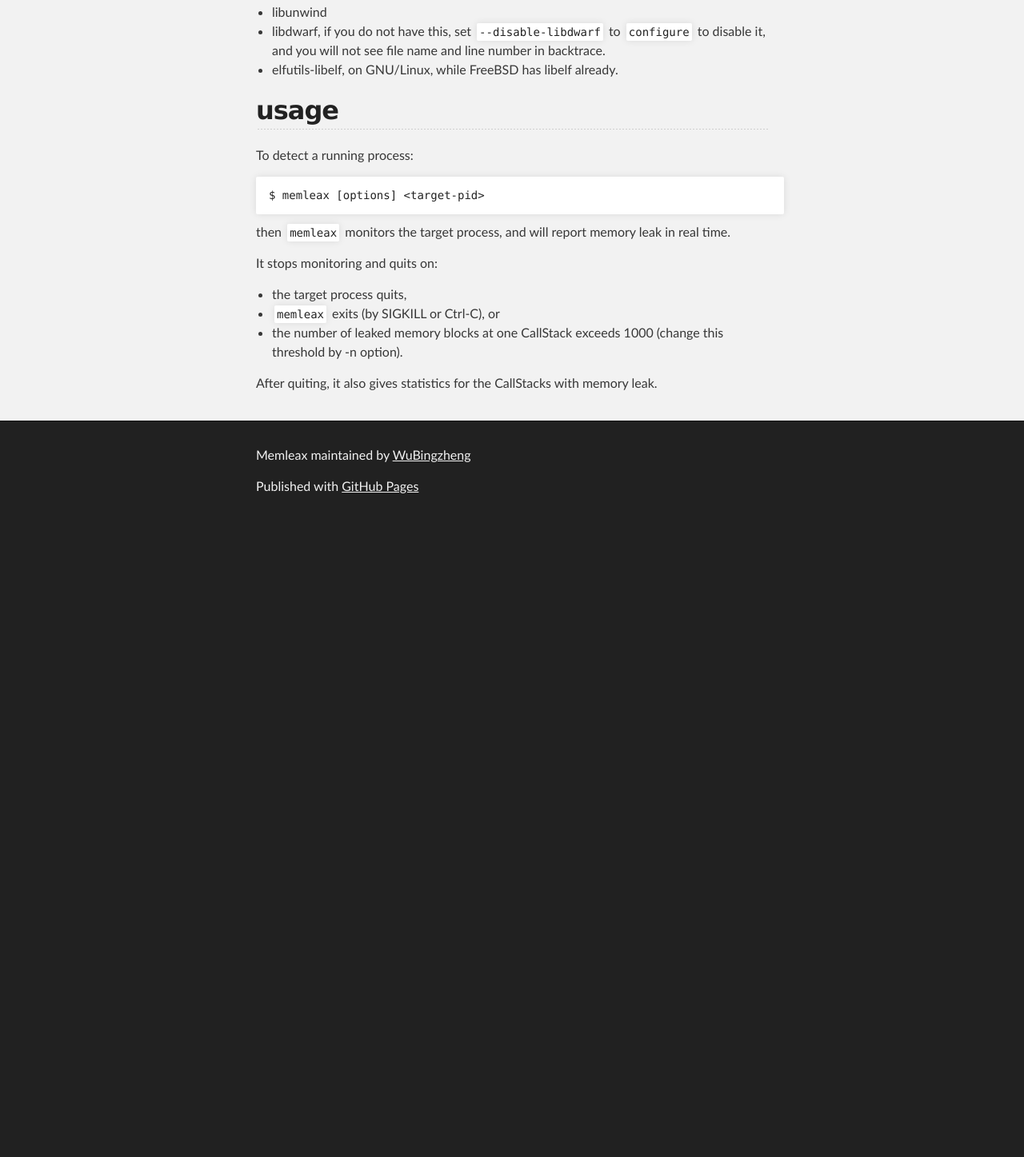
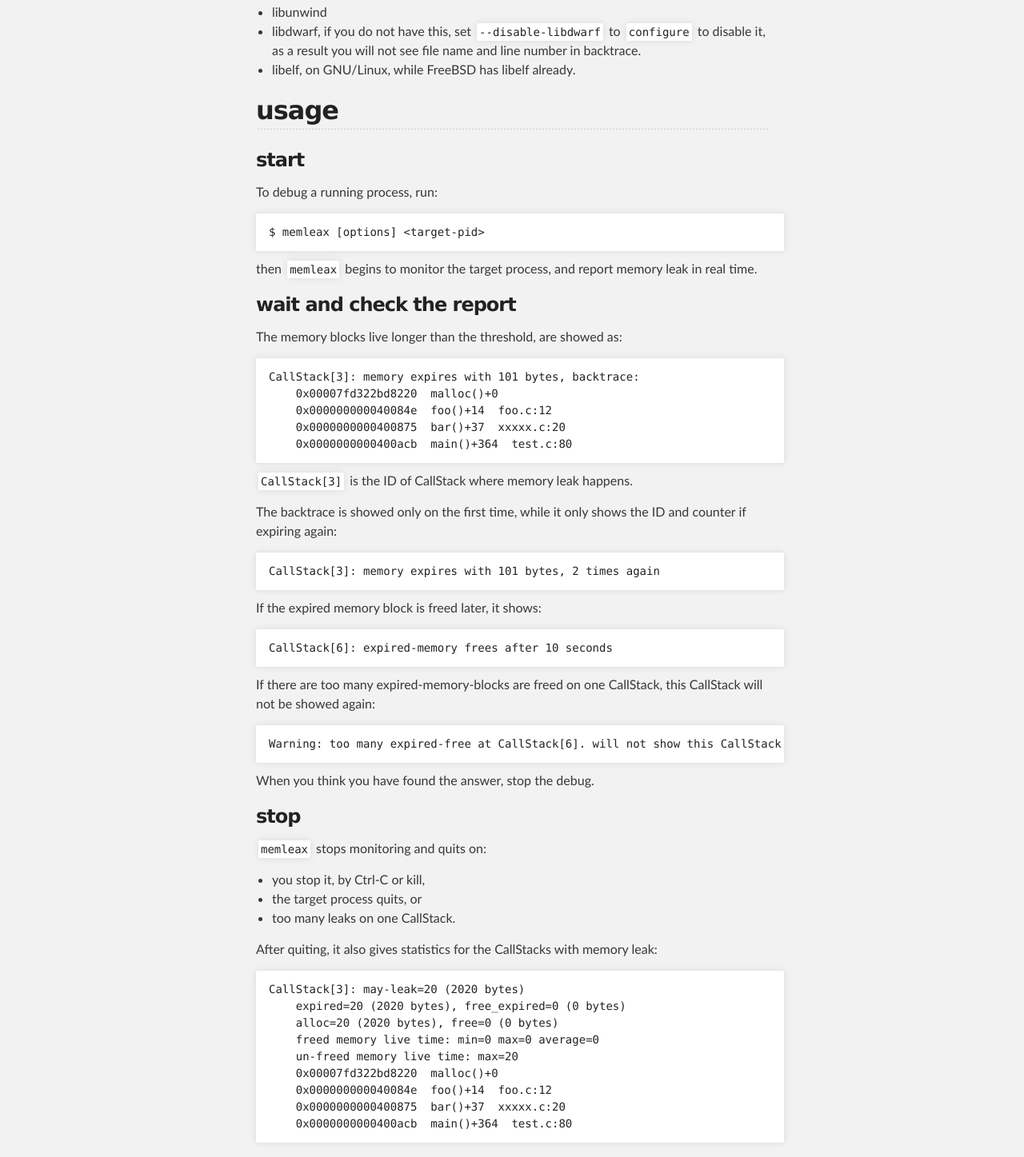
Before and after one commit to WuBingzheng/memleax, a plain HTML site: page index.html in a window 1280 px wide. Shown: the part 1870-3317 px from the top of the page at 80% size. Before the commit the page ends 2525 px from the top, so only its background shows below. Drawn offline with Linux system fonts and the light colour scheme.

Commit message:
Create gh-pages branch via GitHub

```diff
--- a/index.html
+++ b/index.html
@@ -69,15 +69,15 @@ to your scenarios; while the upside is the memory allocation for process
 initialization is skipped, besides of the convenience.</p>
 
 <h2>
-<a id="performace-influence" class="anchor" href="#performace-influence" aria-hidden="true"><span aria-hidden="true" class="octicon octicon-link"></span></a>performace influence</h2>
+<a id="performace-impact" class="anchor" href="#performace-impact" aria-hidden="true"><span aria-hidden="true" class="octicon octicon-link"></span></a>performace impact</h2>
 
 <p>Because target progress's each memory allocation/free API invokes a TRAP, the
-performance influence depends on how often the target program calls memory
+performance impact depends on how often the target program calls memory
 APIs.
 For example, it impacts lightly to nginx with HTTP, while heavily with HTTPS,
 because OpenSSL calls malloc seriously.</p>
 
-<p>Although performance influence is worthy of consideration, since <code>memleax</code> is
+<p>Although performance impact is worthy of consideration, since <code>memleax</code> is
 run to attach the target progress only when you certain it is in memory leak,
 and stopped after real-time memory leak report, so it is not need to attach
 the target progress for long time.</p>
@@ -103,8 +103,8 @@ convenient and suitable for production environment.</p>
 <a id="environment" class="anchor" href="#environment" aria-hidden="true"><span aria-hidden="true" class="octicon octicon-link"></span></a>environment</h2>
 
 <ul>
-<li>GNU/Linux, x86_64</li>
-<li>FreeBSD, amd64</li>
+<li>GNU/Linux-x86_64, tested on CentOS 7.2 and Ubuntu 16.04</li>
+<li>FreeBSD-amd64, tested on FreeBSD 10.3</li>
 </ul>
 
 <h2>
@@ -113,30 +113,79 @@ convenient and suitable for production environment.</p>
 <ul>
 <li>libunwind</li>
 <li>libdwarf, if you do not have this, set <code>--disable-libdwarf</code> to <code>configure</code> to
-disable it, and you will not see file name and line number in backtrace.</li>
-<li>elfutils-libelf, on GNU/Linux, while FreeBSD has libelf already.</li>
+disable it, as a result you will not see file name and line number in backtrace.</li>
+<li>libelf, on GNU/Linux, while FreeBSD has libelf already.</li>
 </ul>
 
 <h2>
 <a id="usage" class="anchor" href="#usage" aria-hidden="true"><span aria-hidden="true" class="octicon octicon-link"></span></a>usage</h2>
 
-<p>To detect a running process:</p>
+<h3>
+<a id="start" class="anchor" href="#start" aria-hidden="true"><span aria-hidden="true" class="octicon octicon-link"></span></a>start</h3>
+
+<p>To debug a running process, run:</p>
 
 <pre><code>$ memleax [options] &lt;target-pid&gt;
 </code></pre>
 
-<p>then <code>memleax</code> monitors the target process, and will report memory leak in real time.</p>
+<p>then <code>memleax</code> begins to monitor the target process, and report memory leak in real time.</p>
 
-<p>It stops monitoring and quits on:</p>
+<h3>
+<a id="wait-and-check-the-report" class="anchor" href="#wait-and-check-the-report" aria-hidden="true"><span aria-hidden="true" class="octicon octicon-link"></span></a>wait and check the report</h3>
+
+<p>The memory blocks live longer than the threshold, are showed as:</p>
+
+<pre><code>CallStack[3]: memory expires with 101 bytes, backtrace:
+    0x00007fd322bd8220  malloc()+0
+    0x000000000040084e  foo()+14  foo.c:12
+    0x0000000000400875  bar()+37  xxxxx.c:20
+    0x0000000000400acb  main()+364  test.c:80
+</code></pre>
+
+<p><code>CallStack[3]</code> is the ID of CallStack where memory leak happens.</p>
+
+<p>The backtrace is showed only on the first time, while it only shows the
+ID and counter if expiring again:</p>
+
+<pre><code>CallStack[3]: memory expires with 101 bytes, 2 times again
+</code></pre>
+
+<p>If the expired memory block is freed later, it shows:</p>
+
+<pre><code>CallStack[6]: expired-memory frees after 10 seconds
+</code></pre>
+
+<p>If there are too many expired-memory-blocks are freed on one CallStack,
+this CallStack will not be showed again:</p>
+
+<pre><code>Warning: too many expired-free at CallStack[6]. will not show this CallStack later
+</code></pre>
+
+<p>When you think you have found the answer, stop the debug.</p>
+
+<h3>
+<a id="stop" class="anchor" href="#stop" aria-hidden="true"><span aria-hidden="true" class="octicon octicon-link"></span></a>stop</h3>
+
+<p><code>memleax</code> stops monitoring and quits on:</p>
 
 <ul>
-<li>the target process quits,</li>
-<li>
-<code>memleax</code> exits (by SIGKILL or Ctrl-C), or</li>
-<li>the number of leaked memory blocks at one CallStack exceeds 1000 (change this threshold by -n option).</li>
+<li>you stop it, by Ctrl-C or kill,</li>
+<li>the target process quits, or</li>
+<li>too many leaks on one CallStack.</li>
 </ul>
 
-<p>After quiting, it also gives statistics for the CallStacks with memory leak.</p>
+<p>After quiting, it also gives statistics for the CallStacks with memory leak:</p>
+
+<pre><code>CallStack[3]: may-leak=20 (2020 bytes)
+    expired=20 (2020 bytes), free_expired=0 (0 bytes)
+    alloc=20 (2020 bytes), free=0 (0 bytes)
+    freed memory live time: min=0 max=0 average=0
+    un-freed memory live time: max=20
+    0x00007fd322bd8220  malloc()+0
+    0x000000000040084e  foo()+14  foo.c:12
+    0x0000000000400875  bar()+37  xxxxx.c:20
+    0x0000000000400acb  main()+364  test.c:80
+</code></pre>
       </section>
     </div>
 
```
Also changed, not shown: params.json (+1 -1 lines).
